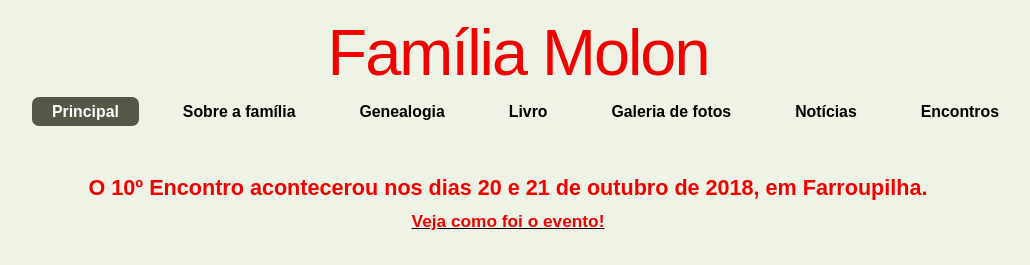
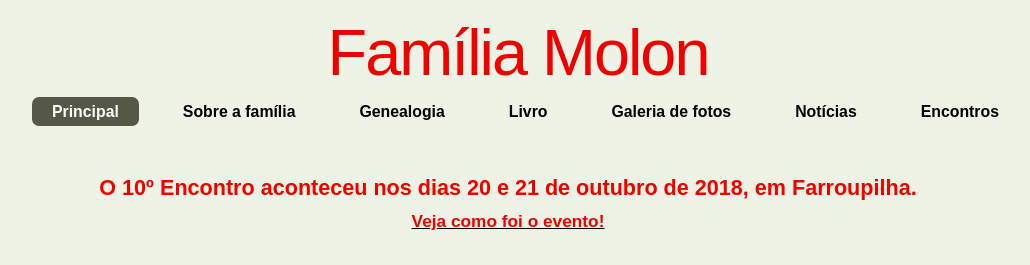
Before and after one commit to familiamolon/website, a plain HTML site: page index.html in a window 1280 px wide. Shown: the top 265 px of the page, without its empty margins (132-1162 px from the left). Drawn offline with Linux system fonts and the light colour scheme.

Commit message:
Correção de erro de digitação

```diff
--- a/index.html
+++ b/index.html
@@ -38,7 +38,7 @@
 	  <div id="content">
         <div class="content_item">
 		  <h2 style="text-align: center">
-			O 10º Encontro acontecerou nos dias 20 e 21 de outubro de 2018, em Farroupilha.
+			O 10º Encontro aconteceu nos dias 20 e 21 de outubro de 2018, em Farroupilha.
 		  </h2>
 		  <h3 style="text-align: center">
 			<a href="encontro10.html"><font color="#F20000">Veja como foi o evento!</font></a>
```
